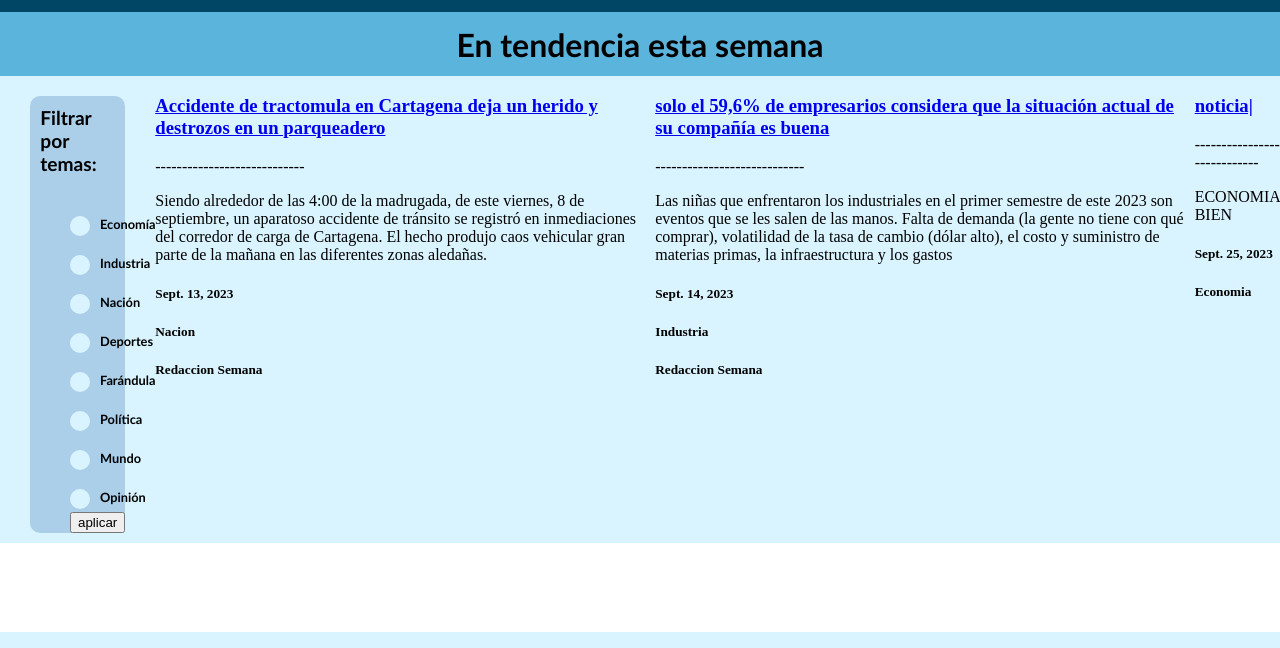
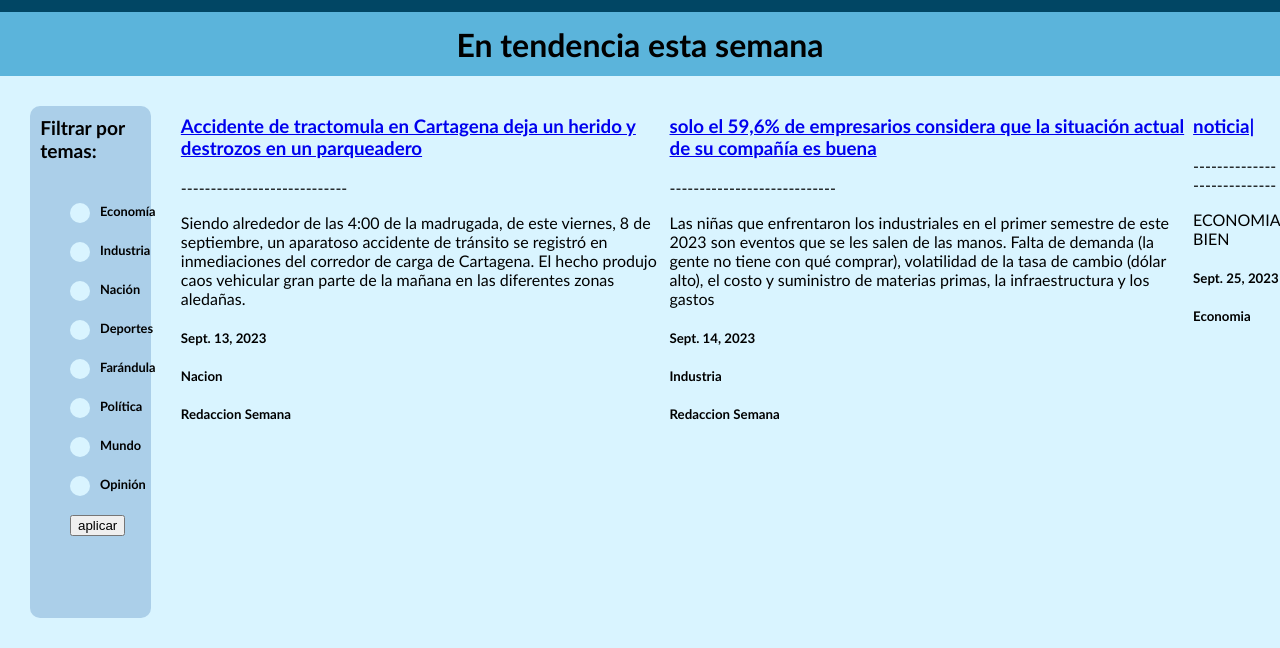
Before and after one commit to nicolasgutar/RyM, a Django app: page / in a window 1280 px wide. Shown: the part 168-816 px from the top of the page. Run offline with Django 4.2, Linux system fonts and the light colour scheme; data comes from the database, SQL or seed files in the repository.

Commit message:
correcciones de front tendencias

```diff
--- a/main/static/clases.css
+++ b/main/static/clases.css
@@ -16,6 +16,10 @@ body{
   width: 100%;
   height: 5vw
 }
+.contenedor-noticias{
+  display: flex;
+  margin-top: 20px;
+}
 
 .title{
     font-size: 5vw;
@@ -33,7 +37,6 @@ body{
 }
 .subtitle2{
   padding: 0.8vw;
-  font-family: 'Gill Sans', 'Gill Sans MT', Calibri, 'Trebuchet MS', sans-serif;
   font-size: 1.5vw;
   font-weight: 600;
   margin: 0px;
@@ -72,17 +75,24 @@ body{
   display: flex;
   background-color: #D9F4FF;
   height: 100%;
+  font-family: 'Gill Sans', 'Gill Sans MT', Calibri, 'Trebuchet MS', sans-serif;
 }
 
 .filtros{
-  position: relative;
+  position: sticky;
   background-color: #ABCFE9;
   margin: 30px;
-  margin-top: 0px;
+  margin-top: 30px;
   top: 20px;
-  width: 15vw;
-  height: 60%;
+  width: 35vw;
+  height: 40vw;
   border-radius: 10px;
+}
+
+.noticia{
+  background-color: #ABCFE9;
+  border-radius: 10px;
+  margin-bottom: 20px;
 }
 
 .big-text{
@@ -133,6 +143,15 @@ body{
   border-radius: 5px;
 }
 
+.submit-btn{
+  background-color: #1B7095;
+  border-radius: 7px;
+  color: white;
+  border-width: thin;
+  margin-top: 10px;
+  font-size: inherit;
+}
+
 @media only screen and (max-width: 1315px) {
   .navbar-toggler {
     display: block;
--- a/main/templates/main/tendencias.html
+++ b/main/templates/main/tendencias.html
@@ -23,10 +23,11 @@
             <input type="checkbox" name = "Mundo" class="form-checkbox" id="mun">
             <label for="mun" class="form-option">Mundo</label><br><br>
             <input type="checkbox" name = "Opinion" class="form-checkbox" id="op">
-            <label for="op" class="form-option">Opinión</label>
+            <label for="op" class="form-option">Opinión</label><br><br>
             <input type="submit" value="aplicar">
         </form>
     </div>
+    <div class="contenedor-noticias">
         {% for noticia in noticias %}
 
         {% if noticia.tags in applied_tags %}
@@ -46,5 +47,6 @@
 
         {% endfor %}
     </div>
+</div>
 
 {% endblock %}
```
Lines whose indentation alone changed are shown as unchanged.
